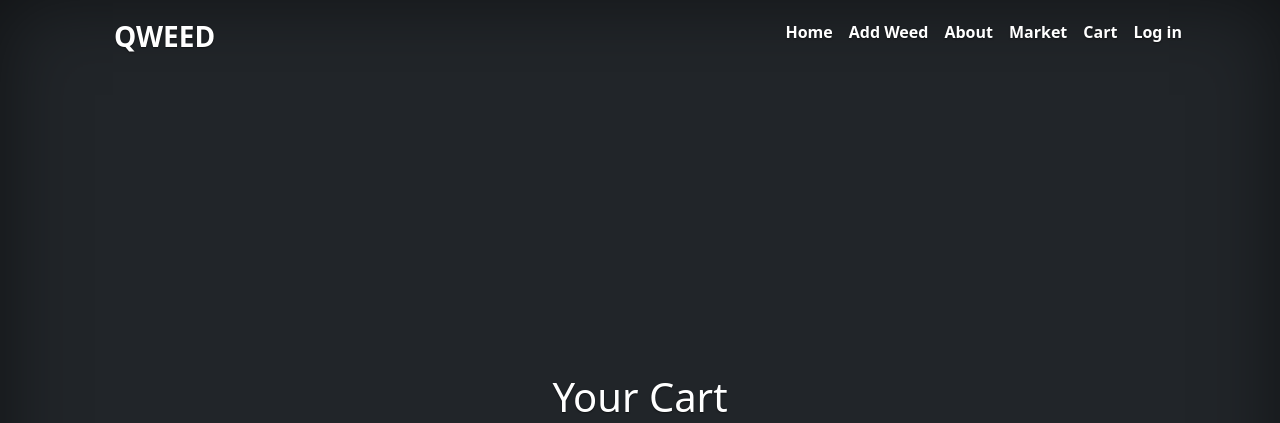
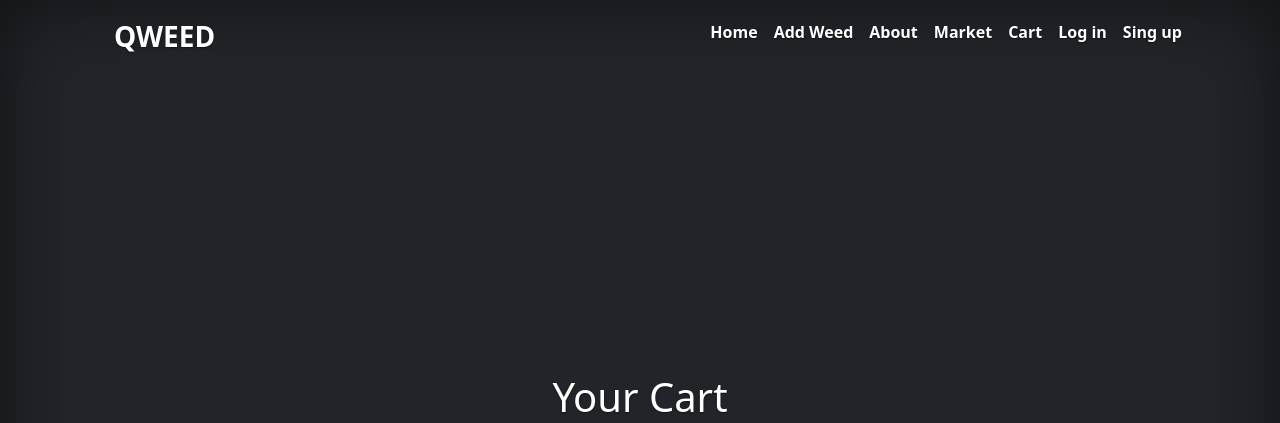
Before and after one commit to Obl1Que/QWEED, a Flask app: page /cart in a window 1280 px wide. Shown: the top 423 px of the page. Run offline with Flask 3, Linux system fonts and the light colour scheme.

Commit message:
Добавление вкладки регистрации

```diff
--- a/templates/base.html
+++ b/templates/base.html
@@ -67,6 +67,7 @@
         <a class="nav-link fw-bold py-1 px-0 mya" href="/market">Market</a>
         <a class="nav-link fw-bold py-1 px-0 mya" href="/cart">Cart</a>
         <a class="nav-link fw-bold py-1 px-0 mya" href="/login">Log in</a>
+        <a class="nav-link fw-bold py-1 px-0 mya" href="/singup">Sing up</a>
       </nav>
     </div>
   </header>
```
